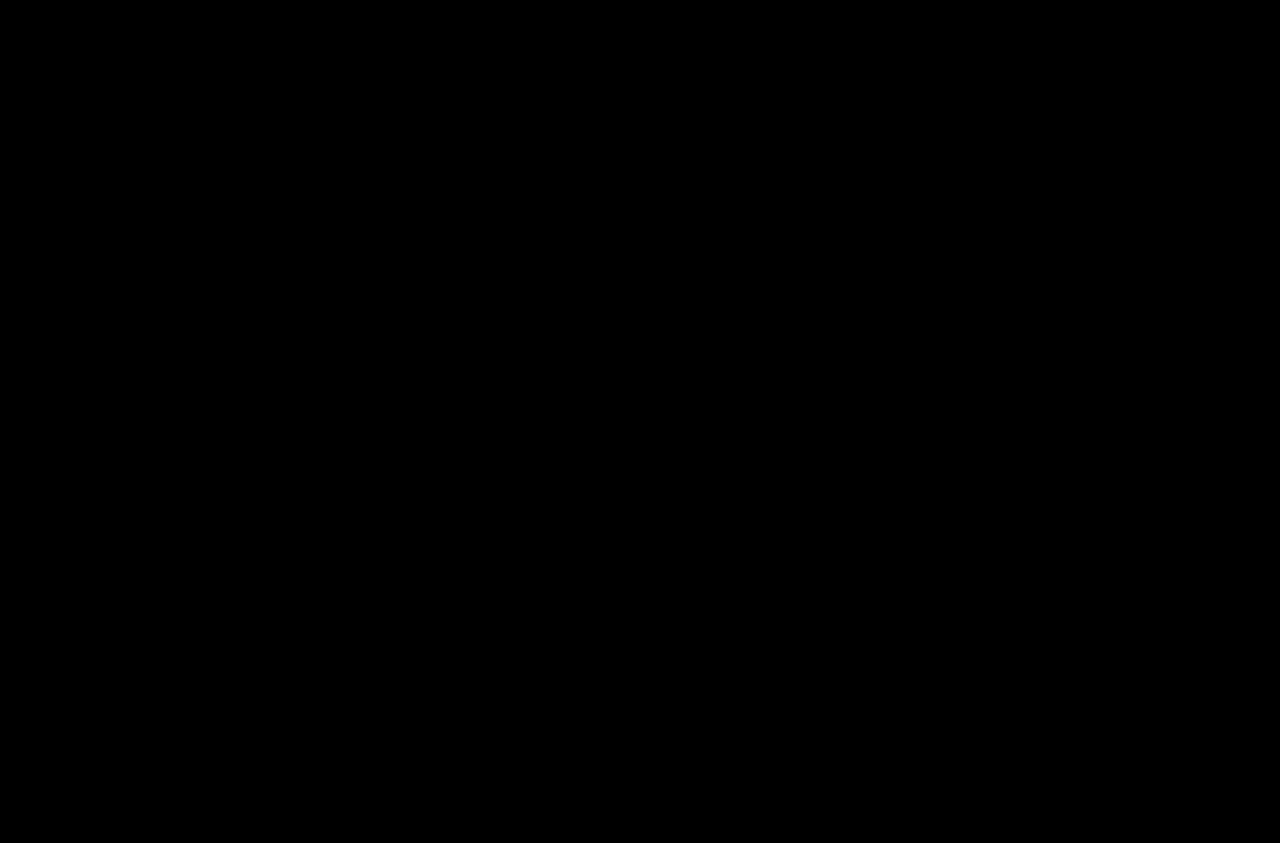
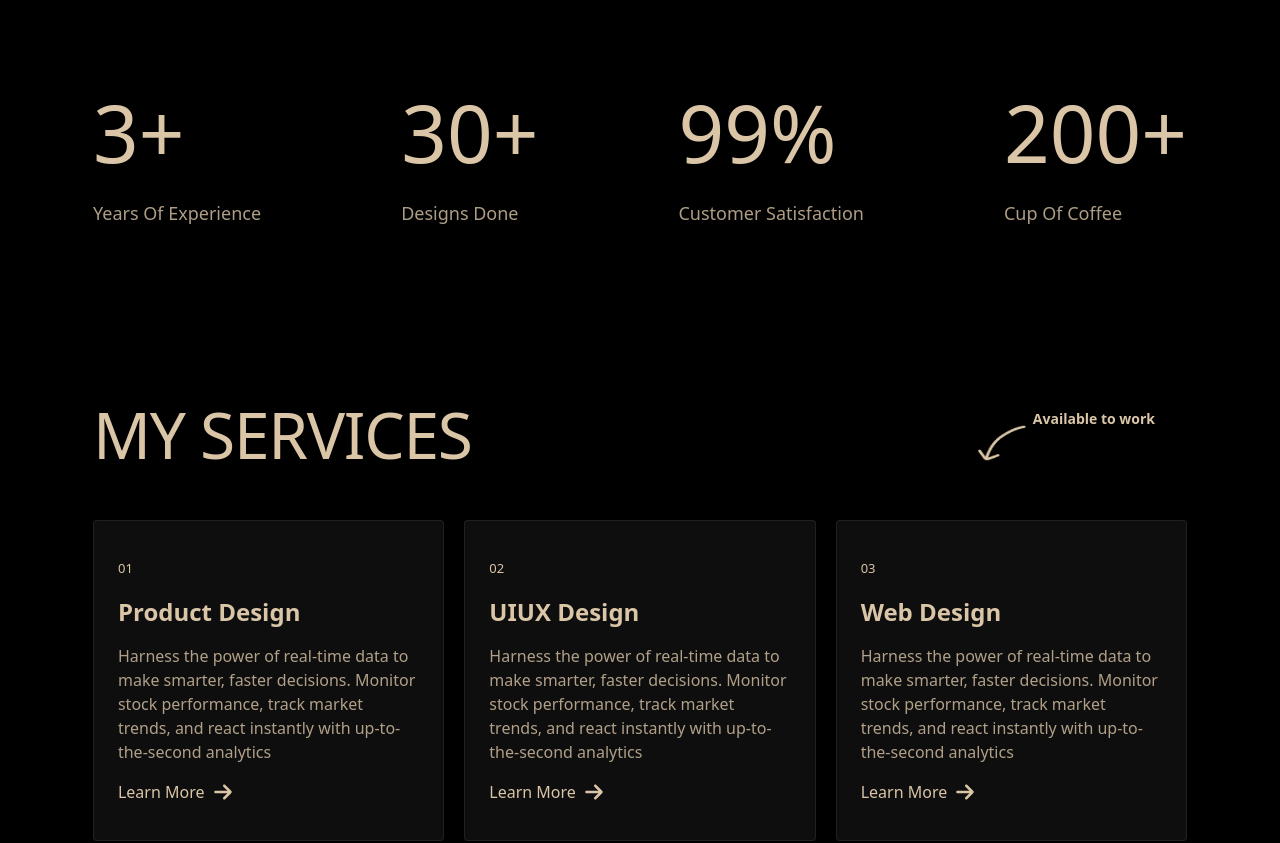
Before and after one commit to Christopher6609/KunlePortfolio, a Next.js app: page /profile in a window 1280 px wide. Shown: the part 2431-3274 px from the top of the page. Before the commit the page ends 1968 px from the top, so only its background shows below. Built offline with nearby package versions, Linux system fonts and the light colour scheme.

Commit message:
profile information section

```diff
--- /dev/null
+++ b/src/app/components/ProfileInfo/ProfileInfo.tsx
@@ -0,0 +1,70 @@
+import { faEye } from "@fortawesome/free-solid-svg-icons";
+import { FontAwesomeIcon } from "@fortawesome/react-fontawesome";
+
+type infoProps = {
+    id: number,
+    text: string,
+    subText: string
+}
+
+const ProfileInfo = () => {
+    return (
+
+        <div className="flex flex-col items-center justify-center">
+            <div className="w-[77.5rem] h-[31.25rem] my-[5.06rem]" id="story" style={{ backgroundImage: `url("/img/Frame 2147224112.png")`, backgroundSize: "cover", backgroundPosition: "center", backgroundAttachment: "fixed", backgroundBlendMode: "luminosity" }}>
+
+            </div>
+            <div className="text-center py-[2.56rem] w-[52rem]" >
+                <h4 className="text-[1.5rem] font-[200] leading-[2.25rem]">Cooking since 2021</h4>
+                <p className="text-[3rem] leading-[3.375rem] font-[200] opacity-[0.8]">Based in the United Kingdom. I am an innovative Designer
+                </p>
+                <p className="text-[3rem] leading-[3.375rem] font-[200] opacity-[0.8]">My Design Philosophy is all about balancing creativity together with user needs and business goals Intuitive design is evident in my work</p>
+                <div className="flex justify-center items-center py-8">
+                    <a href="mailto:odeniyichristopher7@gmail.com" className="w-[13.375rem] h-[3.0625rem] px-[0.75rem] py-[0.5rem] flex justify-between items-center rounded bg-[#EDD6B6] text-[#000] text-[1.21875rem] leading-[1.5rem] font-[500] tracking-[0.01831rem] hover:bg-transparent hover:text-[#EDD6B6] hover:border-[#EDD6B6] hover:border ">View My Resume <FontAwesomeIcon icon={faEye} className="w-[1.5rem] h-[1.5rem]" /></a>
+                </div>
+            </div>
+            <div className="w-full flex justify-between py-[4.44rem] ">
+                {information.map((info) => {
+                    const { id, text, subText } = info
+                    return (
+                        <div key={id} className="space-y-5 justify-start">
+                            <h1 className="text-[5rem] font-[200] leading-[6rem] ">
+                                {text}
+                            </h1>
+                            <p className="capitalize text-[1.125rem] leading-[1.68rem] font-[500] opacity-[0.8] ">
+                                {subText}
+                            </p>
+                        </div>
+                    )
+                })}
+            </div>
+        </div>
+
+    )
+}
+
+export default ProfileInfo;
+
+const information: infoProps[] = [
+    {
+        id: 1,
+        text: "3+",
+        subText: "Years of experience"
+    },
+    {
+        id: 2,
+        text: "30+",
+        subText: "designs done"
+    },
+    {
+        id: 3,
+        text: "99%",
+        subText: "customer satisfaction"
+    },
+    {
+        id: 4,
+        text: "200+",
+        subText: "cup of coffee"
+    }
+
+]
--- a/src/app/profile/page.tsx
+++ b/src/app/profile/page.tsx
@@ -1,11 +1,17 @@
 import Heading from "../components/Heading/Heading";
 import Linkers from "../components/Linkers/Linkers";
+import ProfileInfo from "../components/ProfileInfo/ProfileInfo";
+import Services from "../components/Services/Services";
 
 const Profile = () => {
     return (
         <div className="">
-            <Heading headingLineOne="Hi, I'm" headingLineTwo="Adekunle Oladosu" headingDescription="Easily track, analyze, and optimize your investments in real-time. Our intuitive portfolio management tools provide personalized insights, helping you make data-driven decisions to grow your assets." mouseText="Read My Story" scrollToLocation=""/>
-            <Linkers/>
+            <Heading headingLineOne="Hi, I'm" headingLineTwo="Adekunle Oladosu" headingDescription="Easily track, analyze, and optimize your investments in real-time. Our intuitive portfolio management tools provide personalized insights, helping you make data-driven decisions to grow your assets." mouseText="Read My Story" scrollToLocation="#story" />
+            <ProfileInfo />
+            <Services />
+            <Linkers />
+
+
         </div>
     )
 }
```
Also changed, not shown: public/img/Frame 2147224112.png (added).
